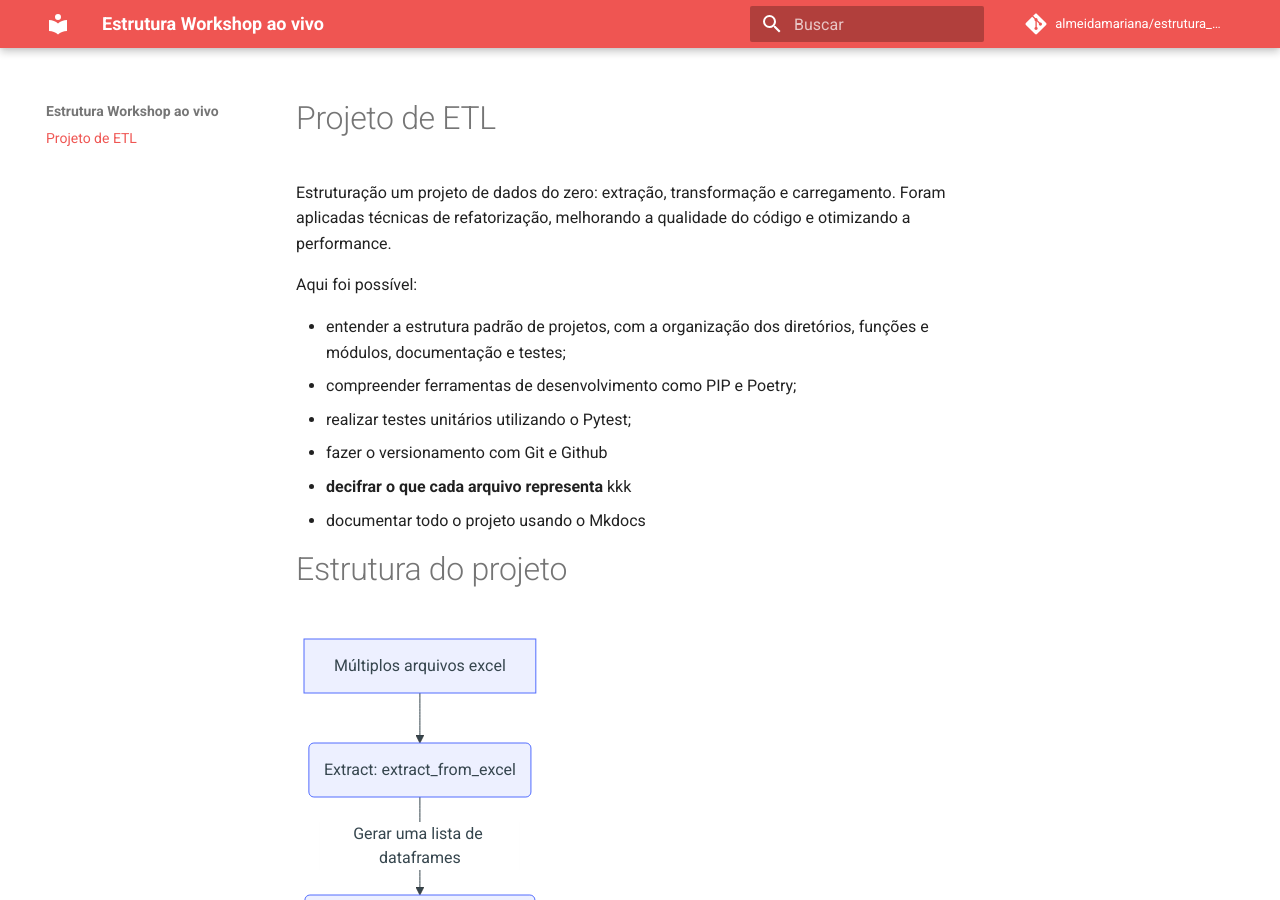
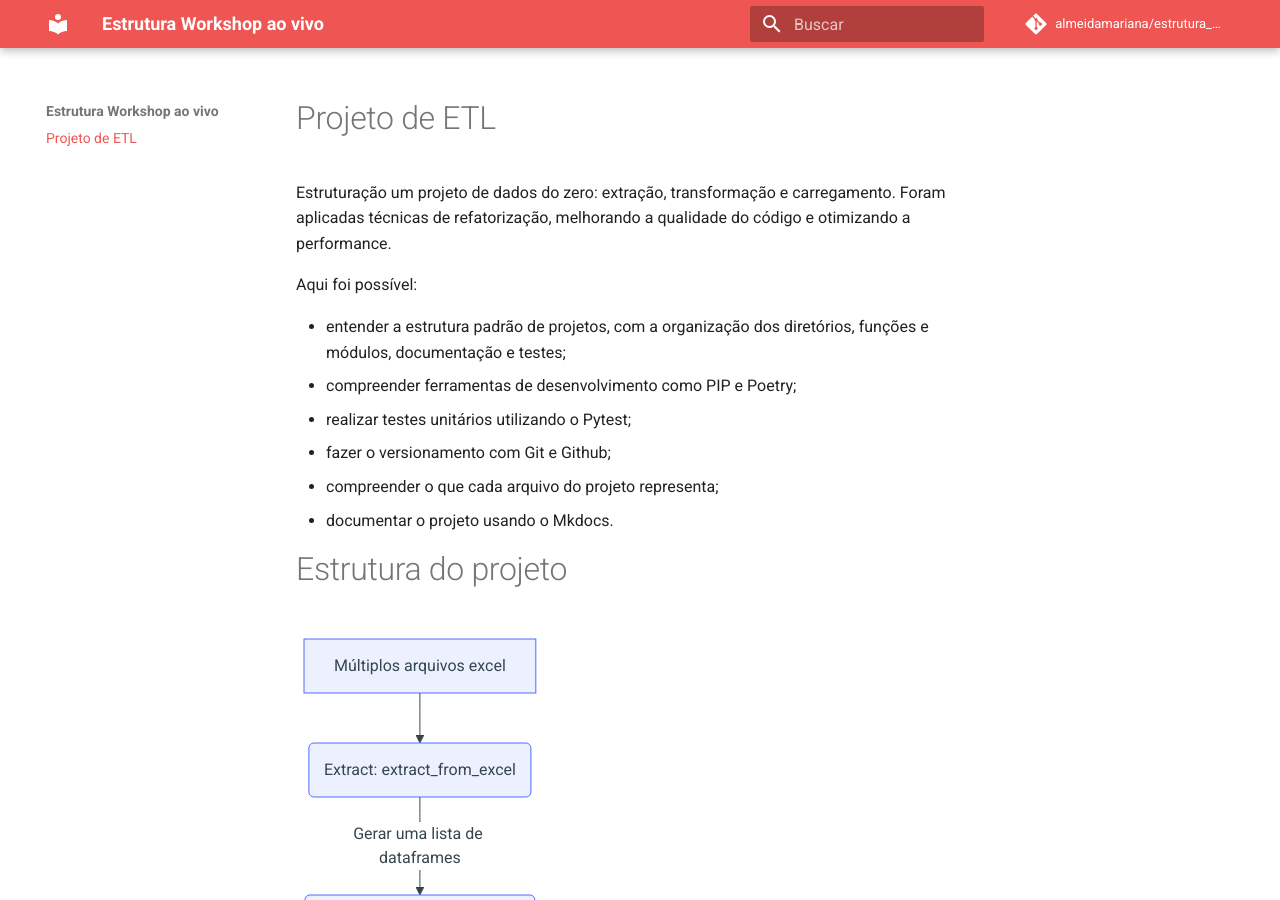
Before and after one commit to almeidamariana/estrutura_projeto, an MkDocs documentation site: the page built from docs/index.md, in a window 1280 px wide and 900 px high. Built offline with MkDocs 1.6.1 and Material for MkDocs 9.7.7, drawn with Linux system fonts in a browser that asks for light colours; comment, search, counter and statistics services are not loaded.

```diff
--- a/docs/index.md
+++ b/docs/index.md
@@ -7,9 +7,9 @@ Aqui foi possível:
 * entender a estrutura padrão de projetos, com a organização dos diretórios, funções e módulos, documentação e testes;
 * compreender ferramentas de desenvolvimento como PIP e Poetry;
 * realizar testes unitários utilizando o Pytest;
-* fazer o versionamento com Git e Github
-* **decifrar o que cada arquivo representa** kkk
-* documentar todo o projeto usando o Mkdocs
+* fazer o versionamento com Git e Github;
+* compreender o que cada arquivo do projeto representa;
+* documentar o projeto usando o Mkdocs.
 
 # Estrutura do projeto
 
```
Also changed, not shown: README.md (+61 -2 lines).
